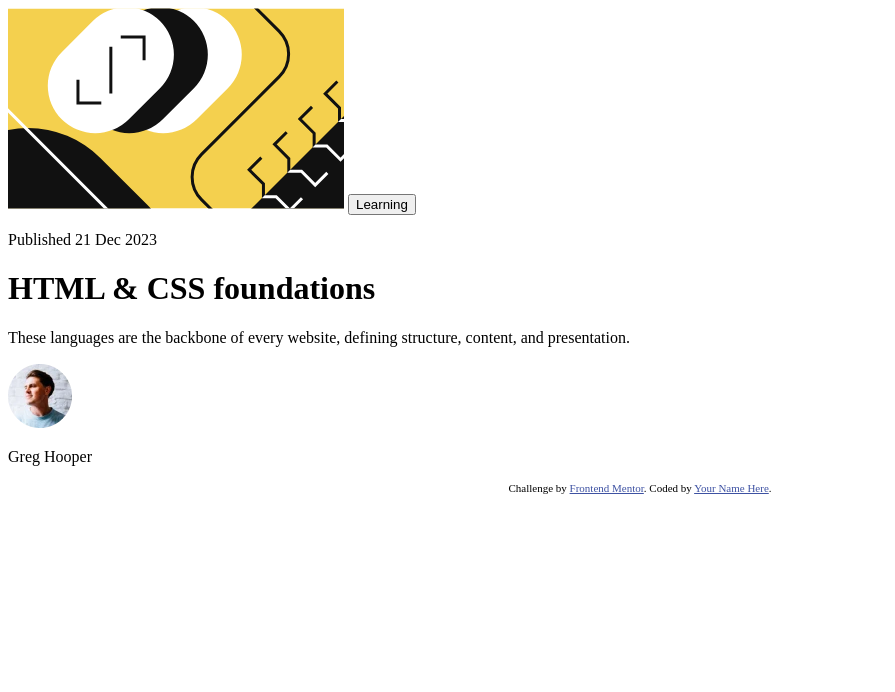
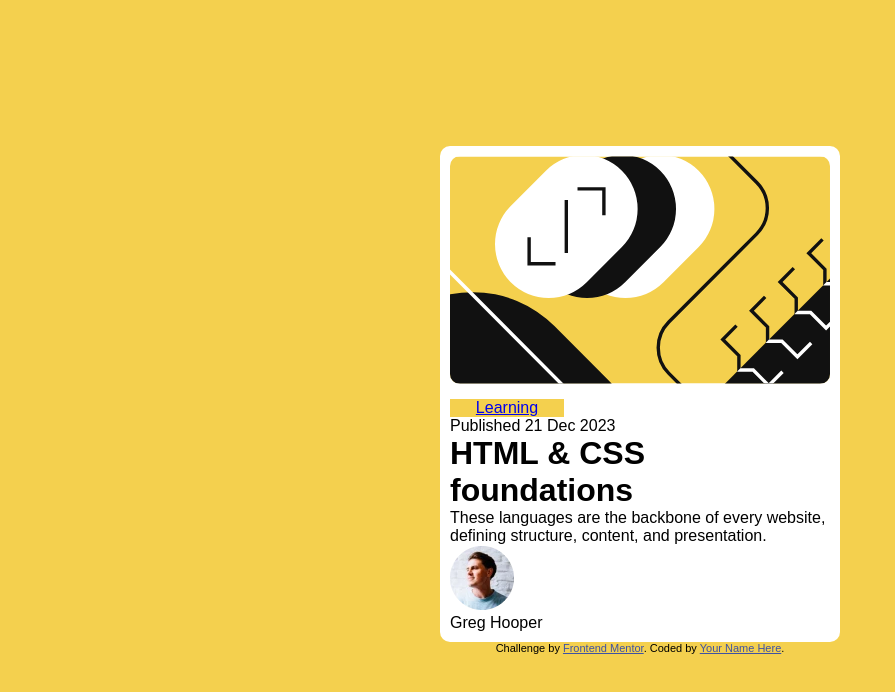
Before and after one commit to David-bhk/front-end-challenge, a plain HTML site: page blog-preview-card-main/index.html in a window 1280 px wide. Shown: the whole page, without its empty margins (0-895 px from the left). Drawn offline with Linux system fonts and the light colour scheme.

Commit message:
Adding some css to day 3 challenges

```diff
--- a/blog-preview-card-main/index.html
+++ b/blog-preview-card-main/index.html
@@ -14,8 +14,8 @@
 <body>
 
   <div class="card">
-    <img src="assets/images/illustration-article.svg" alt="">
-    <button>Learning</button>
+    <img src="assets/images/illustration-article.svg" alt="" class="illustration-arct">
+    <div class="button"><p><a href="#">Learning</a></p></div>
     <p>Published 21 Dec 2023</p>
     <h1>HTML & CSS foundations</h1>
     <p>These languages are the backbone of every website,
@@ -26,17 +26,6 @@
       <p>Greg Hooper</p>
     </div>
   </div>
-
-
-
-
-
-
-
-
-
-</div>
-
   <div class="attribution">
     Challenge by <a href="https://www.frontendmentor.io?ref=challenge" target="_blank">Frontend Mentor</a>.
     Coded by <a href="#">Your Name Here</a>.
--- a/blog-preview-card-main/public/style.css
+++ b/blog-preview-card-main/public/style.css
@@ -1,3 +1,44 @@
+*{
+    box-sizing: border-box;
+    margin: 0;
+    padding: 0;
+}
+body{
+    background-color: hsl(47, 88%, 63%);
+    font-family: 'Kumbh Sans', sans-serif;
+    display: flex;
+    flex-direction: column;
+    justify-content: center;
+    align-items: center;
+    min-height: 100vh;
+}
+.card{
+    display: flex;
+    flex-direction: column;
+    background-color: hsl(0, 0%, 100%);
+    border-radius: 10px;
+    max-width: 400px;
+    max-height: 500px;
+    overflow: hidden;
+    padding: 10px;
+
+}
+.illustration-arct{
+    width: 100%;
+    display: block;
+    border-radius: 10px;
+    margin-bottom: 15px;
+}
+.button{
+    display: flex;
+    justify-content: center;
+    align-items: center;
+    max-width: 30%;
+    background-color: hsl(47, 88%, 63%);
+    border-style: none;
+    color: hsl(0, 0%, 7%);
+}
+
 .attribution {
     font-size: 11px;
     text-align: center;
```
